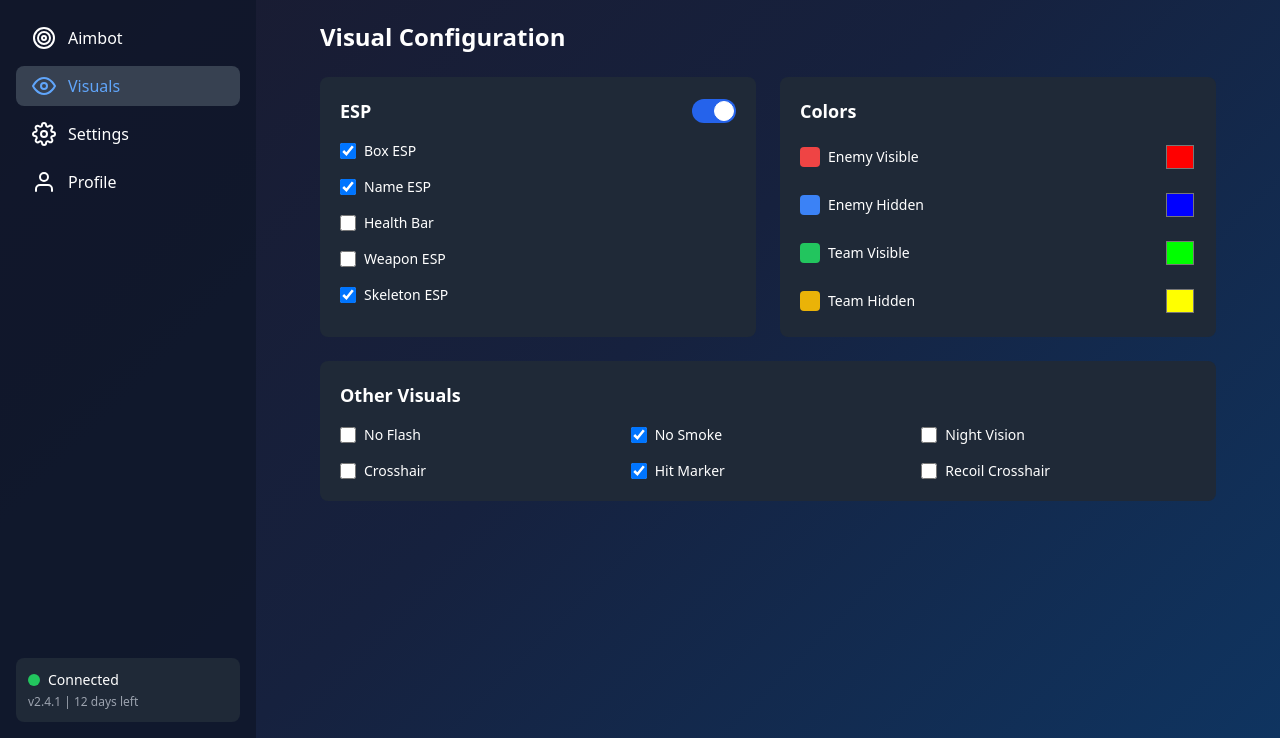
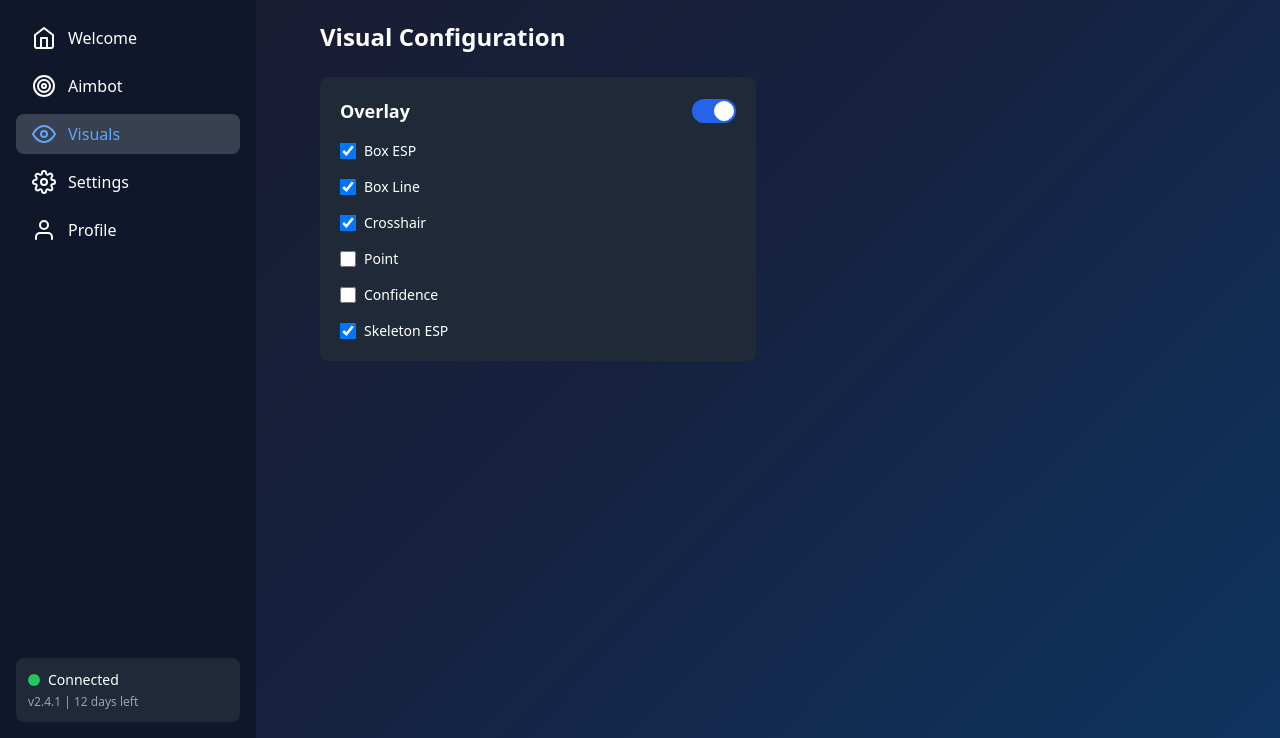
Before and after one commit to ingusaa/bulgarproject, a plain HTML site: page visuals.html in a window 1280 px wide. Shown: the part 62-800 px from the top of the page. Drawn offline with nearby package versions, Linux system fonts and the light colour scheme.

Commit message:
Update visuals.html

```diff
--- a/visuals.html
+++ b/visuals.html
@@ -40,6 +40,9 @@
             </div>
 
             <div class="space-y-2">
+                <a href="welcome.html" class="flex items-center px-4 py-2 hover:bg-gray-700 rounded-lg transition-all">
+                    <i data-feather="home" class="mr-3"></i> Welcome
+                </a>
                 <a href="aimbot.html" class="flex items-center px-4 py-2 hover:bg-gray-700 rounded-lg transition-all">
                     <i data-feather="target" class="mr-3"></i> Aimbot
                 </a>
@@ -91,7 +94,7 @@
                     <!-- ESP Settings -->
                     <div class="bg-gray-800 rounded-lg p-5" data-aos="fade-up">
                         <div class="flex items-center justify-between mb-4">
-                            <h3 class="text-lg font-semibold">ESP</h3>
+                            <h3 class="text-lg font-semibold">Overlay</h3>
                             <label class="relative inline-flex items-center cursor-pointer">
                                 <input type="checkbox" class="sr-only peer" checked>
                                 <div class="w-11 h-6 bg-gray-700 peer-focus:outline-none rounded-full peer peer-checked:after:translate-x-full peer-checked:after:border-white after:content-[''] after:absolute after:top-[2px] after:left-[2px] after:bg-white after:border-gray-300 after:border after:rounded-full after:h-5 after:w-5 after:transition-all peer-checked:bg-blue-600"></div>
@@ -109,21 +112,28 @@
                             <div>
                                 <label class="flex items-center space-x-2">
                                     <input type="checkbox" class="form-checkbox h-4 w-4 text-blue-600" checked>
-                                    <span class="text-sm">Name ESP</span>
+                                    <span class="text-sm">Box Line</span>
+                                </label>
+                            </div>
+
+                            <div>
+                                <label class="flex items-center space-x-2">
+                                    <input type="checkbox" class="form-checkbox h-4 w-4 text-blue-600" checked>
+                                    <span class="text-sm">Crosshair</span>
                                 </label>
                             </div>
 
                             <div>
                                 <label class="flex items-center space-x-2">
                                     <input type="checkbox" class="form-checkbox h-4 w-4 text-blue-600">
-                                    <span class="text-sm">Health Bar</span>
+                                    <span class="text-sm">Point</span>
                                 </label>
                             </div>
 
                             <div>
                                 <label class="flex items-center space-x-2">
                                     <input type="checkbox" class="form-checkbox h-4 w-4 text-blue-600">
-                                    <span class="text-sm">Weapon ESP</span>
+                                    <span class="text-sm">Confidence</span>
                                 </label>
                             </div>
 
@@ -135,89 +145,6 @@
                             </div>
                         </div>
                     </div>
-
-                    <!-- Colors -->
-                    <div class="bg-gray-800 rounded-lg p-5" data-aos="fade-up" data-aos-delay="100">
-                        <h3 class="text-lg font-semibold mb-4">Colors</h3>
-
-                        <div class="space-y-4">
-                            <div class="flex items-center justify-between">
-                                <span class="text-sm flex items-center">
-                                    <span class="color-preview bg-red-500"></span> Enemy Visible
-                                </span>
-                                <input type="color" value="#ff0000" class="w-8 h-8 cursor-pointer bg-transparent">
-                            </div>
-
-                            <div class="flex items-center justify-between">
-                                <span class="text-sm flex items-center">
-                                    <span class="color-preview bg-blue-500"></span> Enemy Hidden
-                                </span>
-                                <input type="color" value="#0000ff" class="w-8 h-8 cursor-pointer bg-transparent">
-                            </div>
-
-                            <div class="flex items-center justify-between">
-                                <span class="text-sm flex items-center">
-                                    <span class="color-preview bg-green-500"></span> Team Visible
-                                </span>
-                                <input type="color" value="#00ff00" class="w-8 h-8 cursor-pointer bg-transparent">
-                            </div>
-
-                            <div class="flex items-center justify-between">
-                                <span class="text-sm flex items-center">
-                                    <span class="color-preview bg-yellow-500"></span> Team Hidden
-                                </span>
-                                <input type="color" value="#ffff00" class="w-8 h-8 cursor-pointer bg-transparent">
-                            </div>
-                        </div>
-                    </div>
-
-                    <!-- Other Visuals -->
-                    <div class="bg-gray-800 rounded-lg p-5 md:col-span-2" data-aos="fade-up" data-aos-delay="200">
-                        <h3 class="text-lg font-semibold mb-4">Other Visuals</h3>
-
-                        <div class="grid grid-cols-1 md:grid-cols-3 gap-4">
-                            <div>
-                                <label class="flex items-center space-x-2">
-                                    <input type="checkbox" class="form-checkbox h-4 w-4 text-blue-600">
-                                    <span class="text-sm">No Flash</span>
-                                </label>
-                            </div>
-
-                            <div>
-                                <label class="flex items-center space-x-2">
-                                    <input type="checkbox" class="form-checkbox h-4 w-4 text-blue-600" checked>
-                                    <span class="text-sm">No Smoke</span>
-                                </label>
-                            </div>
-
-                            <div>
-                                <label class="flex items-center space-x-2">
-                                    <input type="checkbox" class="form-checkbox h-4 w-4 text-blue-600">
-                                    <span class="text-sm">Night Vision</span>
-                                </label>
-                            </div>
-
-                            <div>
-                                <label class="flex items-center space-x-2">
-                                    <input type="checkbox" class="form-checkbox h-4 w-4 text-blue-600">
-                                    <span class="text-sm">Crosshair</span>
-                                </label>
-                            </div>
-
-                            <div>
-                                <label class="flex items-center space-x-2">
-                                    <input type="checkbox" class="form-checkbox h-4 w-4 text-blue-600" checked>
-                                    <span class="text-sm">Hit Marker</span>
-                                </label>
-                            </div>
-
-                            <div>
-                                <label class="flex items-center space-x-2">
-                                    <input type="checkbox" class="form-checkbox h-4 w-4 text-blue-600">
-                                    <span class="text-sm">Recoil Crosshair</span>
-                                </label>
-                            </div>
-                        </div>
                     </div>
                 </div>
             </div>
```
